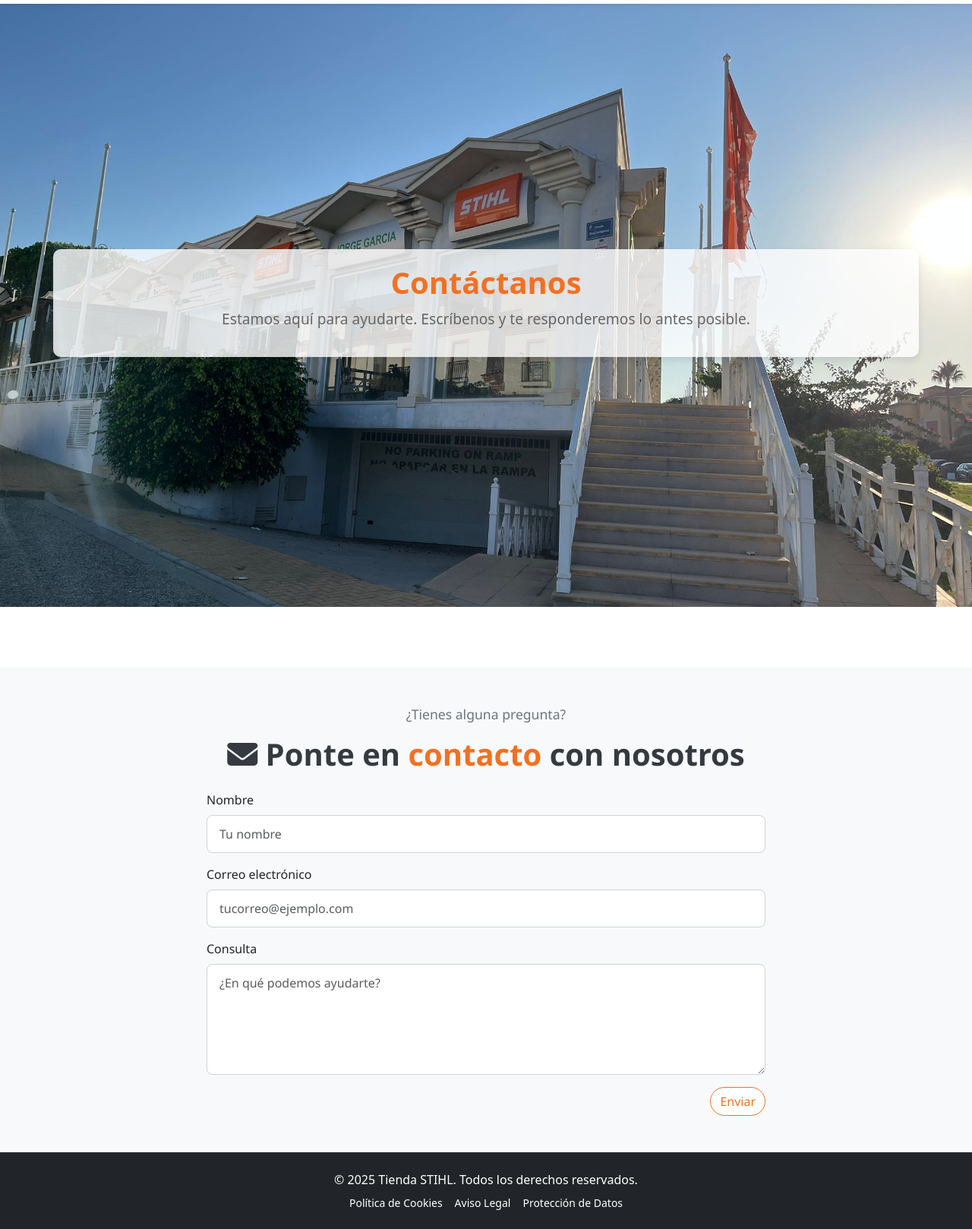
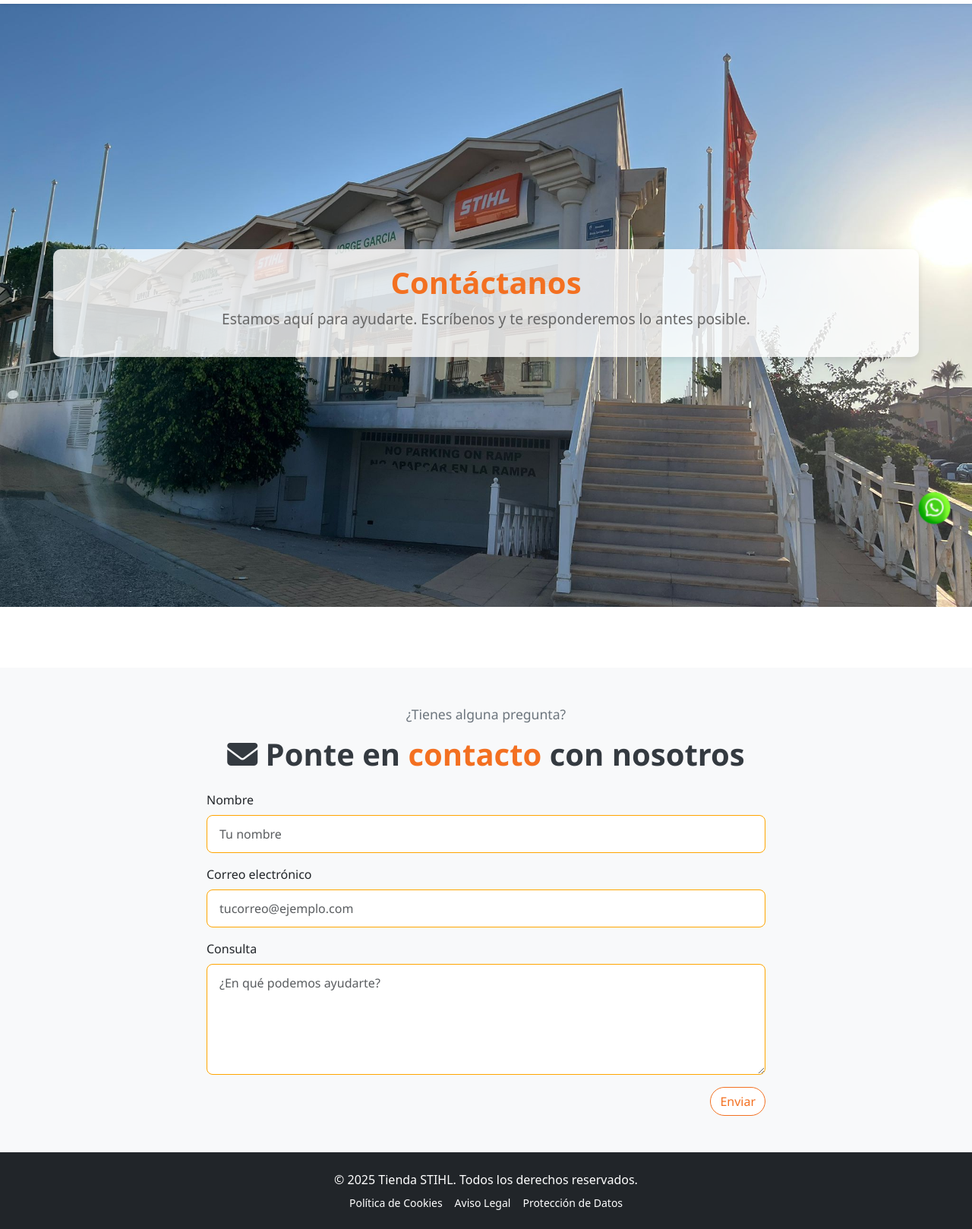
Before and after one commit to J-Catena/Web-Stihl, a Django app: page /contacto/ in a window 1280 px wide. Shown: the part 81-1699 px from the top of the page at 76% size. Run offline with Django 5.2, Linux system fonts and the light colour scheme; some libraries are stand-ins or nearby versions.

Commit message:
modificación de los colores del formulario

```diff
--- a/assets/styles.css
+++ b/assets/styles.css
@@ -115,15 +115,15 @@
 /* Inputs */
 form .form-control {
     border-radius: 0.5rem;
-    border: 1px solid #ced4da;
+    border: 1px solid orange;
     padding: 0.75rem 1rem;
     font-size: 1rem;
     transition: border-color 0.3s, box-shadow 0.3s;
 }
 
 form .form-control:focus {
-    border-color: #0d6efd;
-    box-shadow: 0 0 0 0.2rem rgba(13, 110, 253, 0.25);
+    border-color: #f37021;
+    box-shadow: 0 0 0 0.2rem #f37021;
 }
 
 /* Responsive adjustments */
--- a/web/templates/contacto.html
+++ b/web/templates/contacto.html
@@ -97,6 +97,12 @@
         </div>
     </section>
 
+    <!-- WhatsApp Button -->
+    <a href="https://wa.me/34616492121" class="whatsapp-float" target="_blank">
+        <img src="{% static 'img/whatsapp-icon.webp' %}" alt="WhatsApp" width="60">
+    </a>
+
+
     <!-- Footer -->
     <footer class="bg-dark text-white text-center py-4 justify-content-between">
         <p class="mb-2">&copy; <span id="year"></span> Tienda STIHL. Todos los derechos reservados.</p>
--- a/web/templates/index.html
+++ b/web/templates/index.html
@@ -36,6 +36,7 @@
                 aria-controls="navbarNav" aria-expanded="false" aria-label="Toggle navigation">
                 <span class="navbar-toggler-icon"></span>
             </button>
+
 
             <!-- Enlaces -->
             <div class="collapse navbar-collapse justify-content-end" id="navbarNav">
```
Also changed, not shown: assets/main.js (line endings or trailing spaces).
